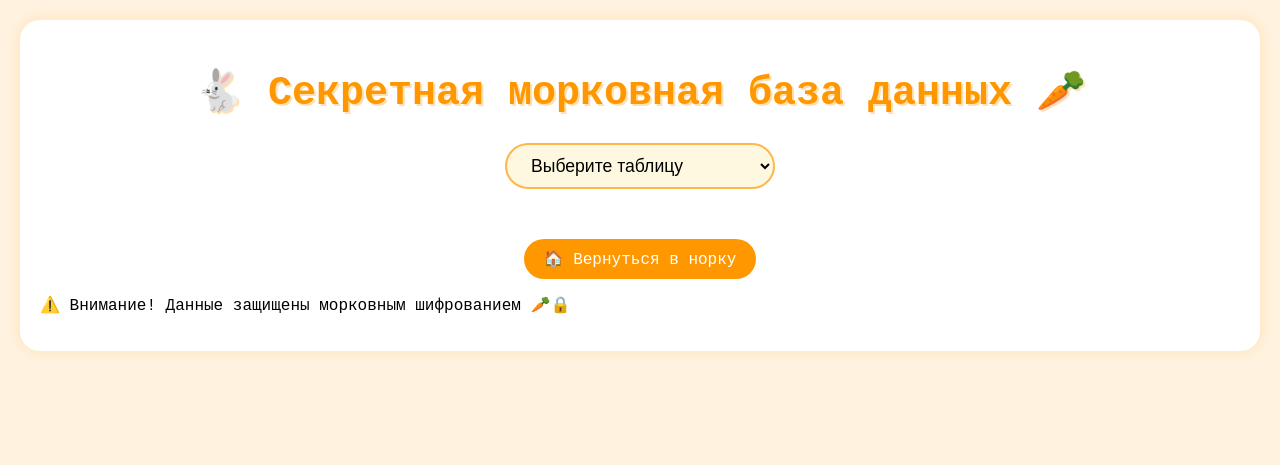
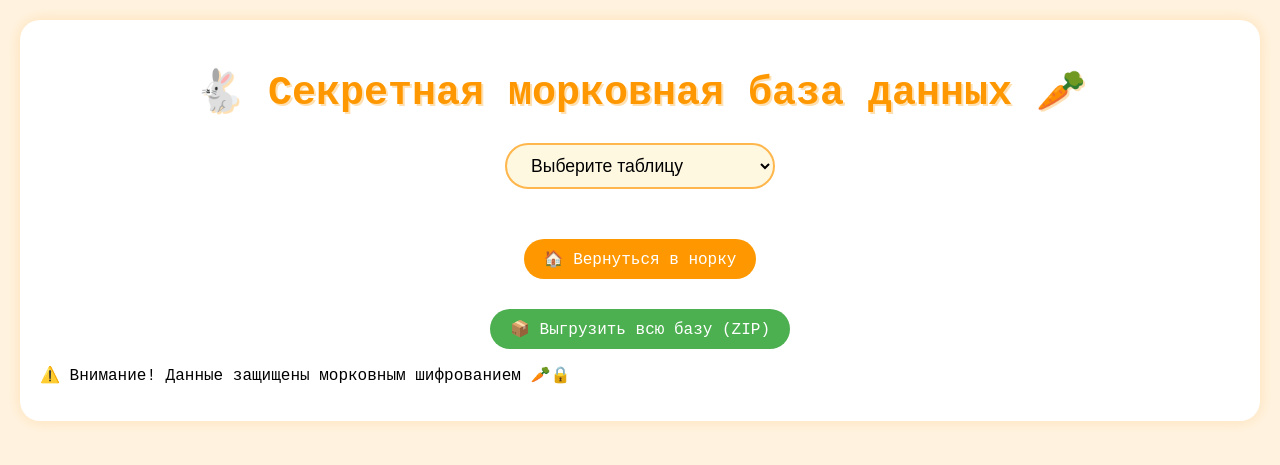
Before and after one commit to Turimikment/analic_web, a Python web app: template templates/view_db.html in a window 1280 px wide. Shown: the top 465 px of the page. Run offline with Jinja, Linux system fonts and the light colour scheme; the template is opened without the code that fills it, so the values that code supplies are empty.

Commit message:
Update view_db.html

```diff
--- a/templates/view_db.html
+++ b/templates/view_db.html
@@ -85,6 +85,23 @@
             background: #F57C00;
         }
     </style>
+    <!-- Добавить в блок стилей -->
+<style>
+    .export-button {
+        display: inline-block;
+        padding: 10px 20px;
+        background: #4CAF50;
+        color: white;
+        border-radius: 25px;
+        text-decoration: none;
+        margin: 0 10px;
+        transition: 0.3s;
+    }
+    .export-button:hover {
+        background: #45a049;
+        transform: scale(1.05);
+    }
+</style>
 </head>
 <body>
     <div class="container">
@@ -259,7 +276,12 @@
 
 
 </div>
-
+<div style="text-align: center; margin-top: 30px;">
+    {% if selected_table %}
+    <a href="/export-db?table={{ selected_table }}" class="export-button">📥 Выгрузить текущую таблицу (CSV)</a>
+    {% endif %}
+    <a href="/export-db-all" class="export-button">📦 Выгрузить всю базу (ZIP)</a>
+</div>
 <p>⚠️ Внимание! Данные защищены морковным шифрованием 🥕🔒</p>
 </div>
     </div>
```
